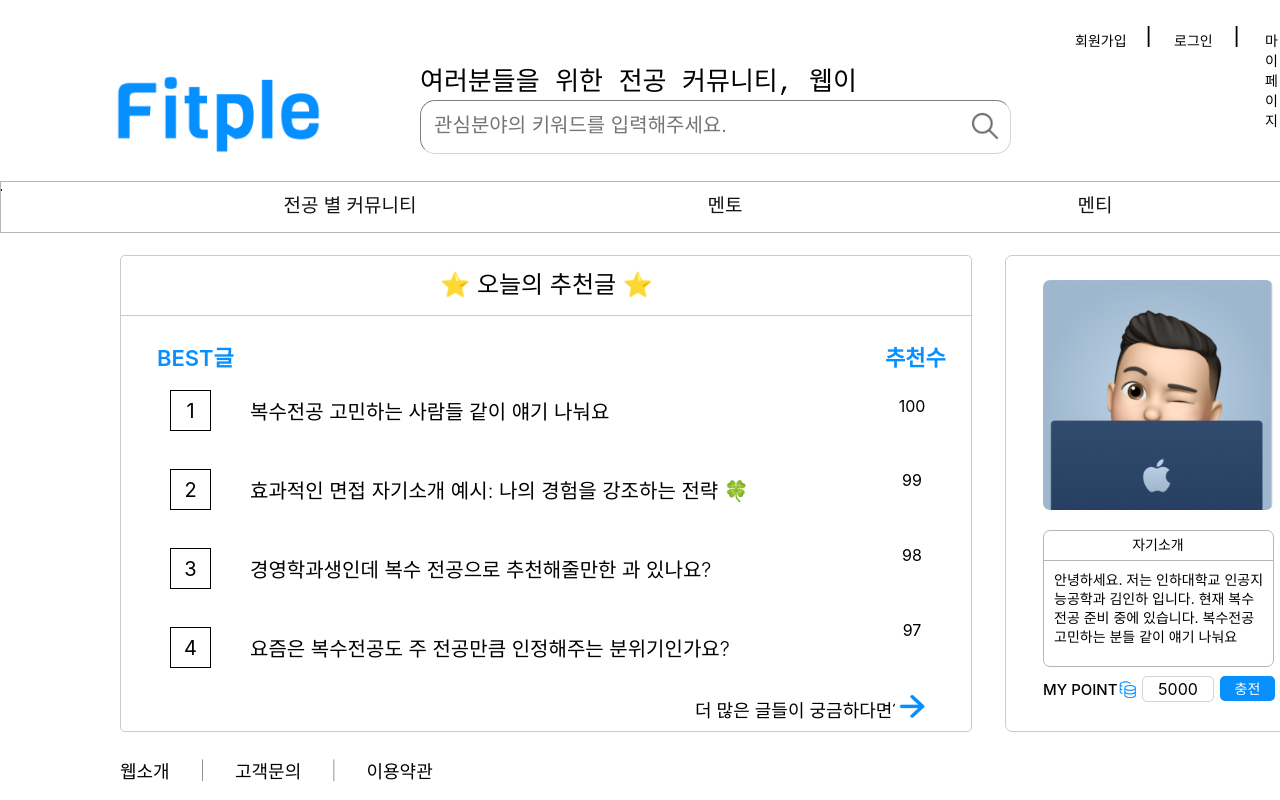
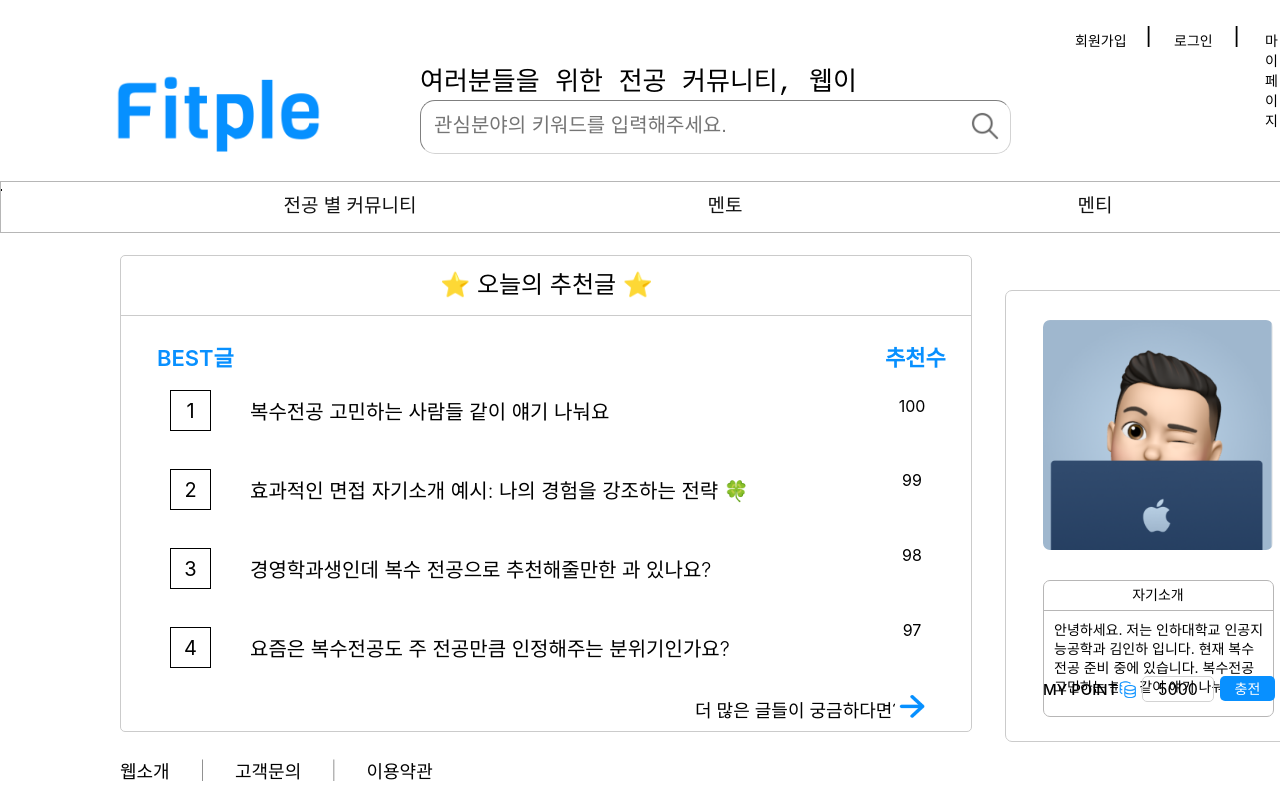
Before and after one commit to Team-Nerd/fitple, a React (Create React App) app: page / in a window 1280 px wide. Shown: the top 800 px of the page. Built offline with nearby package versions, Linux system fonts and the light colour scheme.

Commit message:
Add MentoApplication Profile box

```diff
--- a/src/component/NavBar.js
+++ b/src/component/NavBar.js
@@ -5,10 +5,10 @@ function NavBar() {
   return (
     <nav className="navbar">
       <ul>
-        <li><Link to="/">Home</Link></li>
-        <li><Link to="/mento-list">멘토 리스트</Link></li>
-        <li><Link to="/community-page">커뮤니티 페이지</Link></li>
-        <li><Link to="/community-write">커뮤니티 글 작성 페이지</Link></li>
+        <li><Link to="/"></Link></li>
+        <li><Link to="/mento-list"></Link></li>
+        <li><Link to="/community-page"></Link></li>
+        <li><Link to="/community-write"></Link></li>
       </ul>
     </nav>
   );
--- a/src/component/mento-application/MentoApplication.js
+++ b/src/component/mento-application/MentoApplication.js
@@ -1,12 +1,12 @@
 import React from 'react';
 import Register from './Register';
-import Profile from '../main-page/Profile';
+import MentoProfile from './MentoProfile';
 
 function MentoApplication() {
   return (
     <div className = "mento-application">
-        <Register />
-        <Profile />
+        {/* <Register /> */}
+        <MentoProfile />
     </div>
   );
 }
--- /dev/null
+++ b/src/component/mento-application/MentoProfile.css
@@ -0,0 +1,57 @@
+.profile-box{
+    width: 305px;
+    height: 450px;
+    position: absolute;
+    margin-top: 290px;
+    margin-left: 1005px;
+    background-color: transparent;
+    border: 1.5px solid #cbcbcb;
+    border-radius: 7px;
+}
+
+.profile-image{
+    width: 230px;
+    height: 230px;
+    border-radius: 7px;
+    position: absolute;
+    margin-top: 320px;
+    margin-left: 1043px;
+}
+
+.profile-introbox{
+    width: 229px;
+    height: 135px;
+    border: 1px solid #b7b6b6;
+    border-radius: 7px;
+    position: absolute;
+    background-color: transparent;
+    margin-top: 580px;
+    margin-left: 1043px;
+}
+
+.profile-intro-seperate-bar{
+    width: 230px;
+    height: 30px;
+    font-size: 14px;
+    text-align: center;
+    line-height: 30px;
+    border-bottom: 1px solid #b7b6b6;
+    position: absolute;
+    margin-top: 580px;
+    margin-left: 1043px;
+    background-color: transparent;
+}
+
+.profile-intro-text{
+    width: 210px;
+    height: 90px;
+    font-size: 14px;
+    text-align: left;
+    line-height: 19px;
+    position: absolute;
+    margin-top: 620px;
+    margin-left: 1054px;
+
+    /* word-break: keep-all; */
+    /* white-space: normal; */
+}
--- /dev/null
+++ b/src/component/mento-application/MentoProfile.js
@@ -0,0 +1,18 @@
+import React from 'react';
+import './MentoProfile.css';
+
+function Profile() {
+    return (
+        <div className="Profile">
+            <div className="profile-box"></div>
+            <img className="profile-image" src="/profileImage.png" alt="Profile Icon" />
+            <div className="profile-introbox"></div>
+            <div className="profile-intro-seperate-bar">자기소개</div>
+            <div className="profile-intro-text">
+                안녕하세요. 저는 인하대학교 인공지능공학과 김인하 입니다. 현재 복수전공 준비 중에 있습니다. 복수전공 고민하는 분들 같이 얘기 나눠요
+            </div>
+        </div>
+    );
+}
+
+export default Profile;
```
